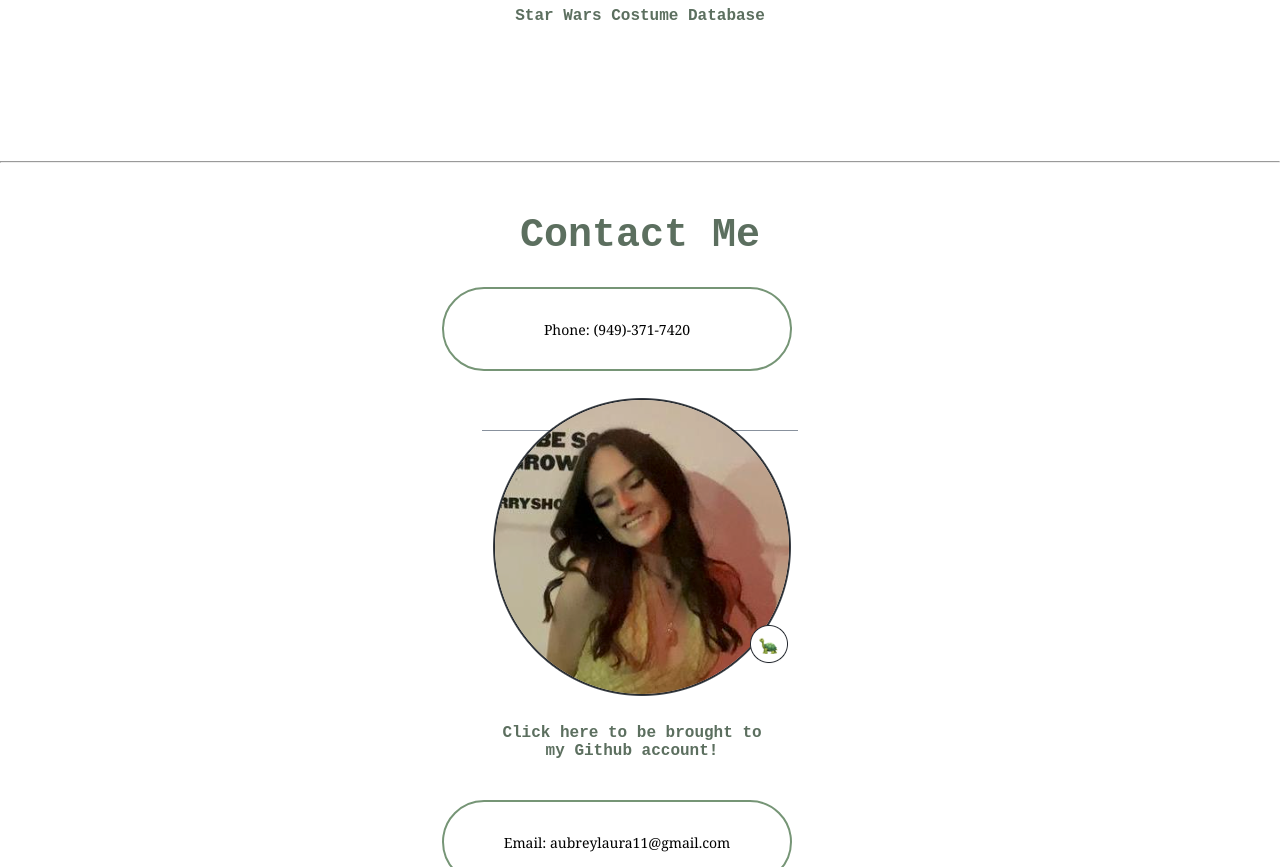
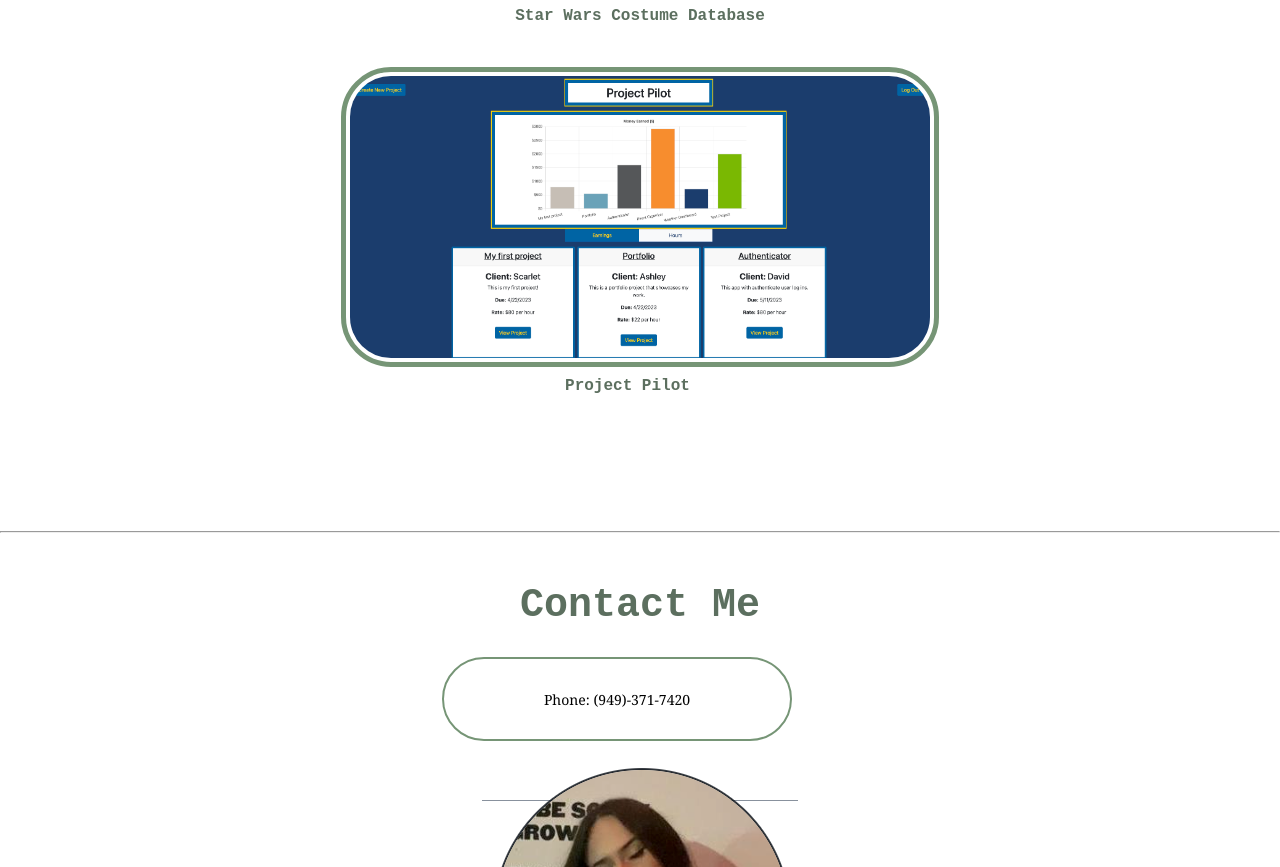
Before and after one commit to aubreyj11/professional-portfolio, a plain HTML site: page index.html in a window 1280 px wide. Shown: the part 1706-2573 px from the top of the page. Drawn offline with Linux system fonts and the light colour scheme.

Commit message:
added new project

```diff
--- a/index.html
+++ b/index.html
@@ -57,6 +57,10 @@
             <a href="https://florabernardo62.github.io/starwarsdatabase/index.html"><img class="my-work-images" src="assets/starwars.png" alt="Star Wars Database Image"></a>
             <figcaption class="caption width302">Star Wars Costume Database</figcaption>
         </figure>
+        <figure>
+            <a href="https://aqueous-scrubland-23639.herokuapp.com/"><img class="my-work-images" src="assets/projPilotImg.png" alt="Project Pilot Image"></a>
+            <figcaption class="caption width302">Project Pilot</figcaption>
+        </figure>
     </section>
 
     <hr>
```
Also changed, not shown: assets/projPilotImg.png (added).
